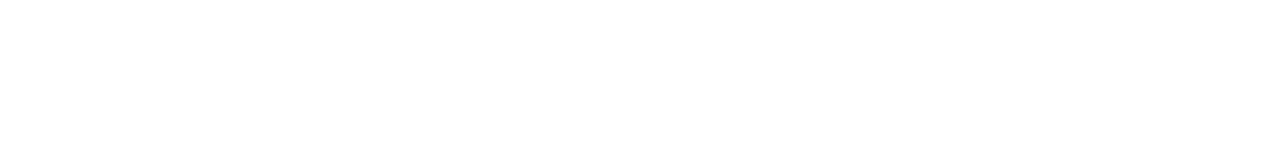
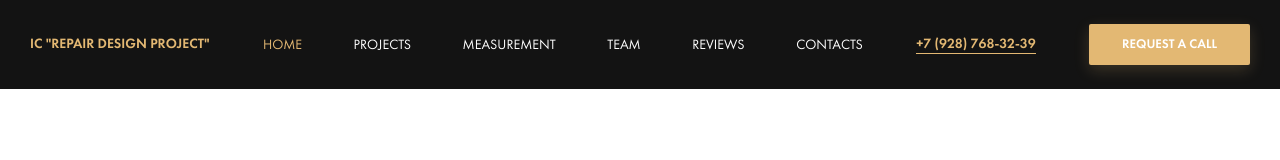
Before and after one commit to moongue/repair-design-project, a plain HTML site: page index.html in a window 1280 px wide. Drawn offline with Linux system fonts and the light colour scheme.

Commit message:
feat: add header

```diff
--- a/index.html
+++ b/index.html
@@ -13,6 +13,23 @@
 </head>
 <body>
 
+<header class="header">
+   <div class="wrapper">
+      <p class="logo">IC "Repair Design Project"</p>
+      <nav class="sm-hide">
+         <ul class="navigation">
+            <li class="navigation__item"><a href="#" class="navigation__link navigation__link_active">Home</a></li>
+            <li class="navigation__item"><a href="#" class="navigation__link">Projects</a></li>
+            <li class="navigation__item"><a href="#" class="navigation__link">Measurement</a></li>
+            <li class="navigation__item"><a href="#" class="navigation__link">Team</a></li>
+            <li class="navigation__item"><a href="#" class="navigation__link">Reviews</a></li>
+            <li class="navigation__item"><a href="#" class="navigation__link">Contacts</a></li>
+         </ul>
+      </nav>
+      <a href="tel:79287683239" class="tel">+7 (928) 768-32-39</a>
+      <input class="btn md-hide" type="button" value="Request a call">
+   </div>
+</header>
 
 <!--Scripts-->
 <script src="js/script.js"></script>
--- a/scss/_global.scss
+++ b/scss/_global.scss
@@ -23,3 +23,22 @@ option:hover,
 option:focus {
   outline: none;
 }
+
+.wrapper {
+  max-width: 1260px;
+  padding: 0 30px;
+  margin: 0 auto;
+}
+
+.btn {
+  font-family: 'Futura Demi', sans-serif;
+  font-size: 13px;
+  color: $white;
+  text-transform: uppercase;
+  padding: 13px 33px;
+  background: $green;
+  box-shadow: 0 5px 15px rgba(227, 184, 115, 0.2);
+  border-radius: 2px;
+  border: none;
+  cursor: pointer;
+}
--- /dev/null
+++ b/scss/_header.scss
@@ -0,0 +1,51 @@
+.header {
+  background: $black;
+  padding: 24px 0;
+  .wrapper {
+    display: flex;
+    justify-content: space-between;
+    align-items: center;
+  }
+  .tel {
+    font-family: 'Futura Demi', sans-serif;
+    font-size: 14px;
+    color: $green;
+    text-decoration: none;
+    position: relative;
+    &:before {
+      content: '';
+      width: 100%;
+      height: 1px;
+      background: $green;
+      position: absolute;
+      bottom: -2px;
+    }
+  }
+}
+.logo {
+  font-family: 'Futura Demi' , sans-serif;
+  font-size: 14px;
+  text-transform: uppercase;
+  color: $green;
+}
+nav {
+  width: 100%;
+  max-width: 600px;
+}
+.navigation {
+  display: flex;
+  justify-content: space-between;
+  &__link {
+    font-size: 14px;
+    text-transform: uppercase;
+    text-decoration: none;
+    color: $white;
+    transition: all .15s ease-in-out;
+    &:hover {
+      color: $green;
+    }
+    &_active {
+      color: $green;
+    }
+  }
+}
--- a/scss/_media.scss
+++ b/scss/_media.scss
@@ -7,17 +7,37 @@
 }
 
 @media #{$lg} {
-
+  nav {
+    max-width: 400px;
+  }
 }
 
 @media #{$md} {
-
+  .md-hide {
+    display: none;
+  }
 }
 
 @media #{$sm} {
-
+  .wrapper {
+    padding: 0 15px;
+  }
+  .sm-hide {
+    display: none;
+  }
 }
 
 @media #{$xs} {
-
+  .logo {
+    font-size: 12px;
+  }
+  .header {
+    .tel {
+      font-size: 12px;
+      color: $white;
+      &:before {
+        display: none;
+      }
+    }
+  }
 }
--- a/scss/_variables.scss
+++ b/scss/_variables.scss
@@ -9,5 +9,7 @@ $xll: "only screen and (max-width : 1680px)";
 
 //Colors
 $white: #fff;
+$black: #131313;
+$green: #E3B873;
 
 //Alpha colors
--- a/scss/style.scss
+++ b/scss/style.scss
@@ -1,5 +1,6 @@
 @import "variables";
 @import "font";
 @import "global";
+@import "header";
 
 @import "media";
```
Also changed, not shown: css/style.css. Lines whose indentation alone changed are shown as unchanged.
